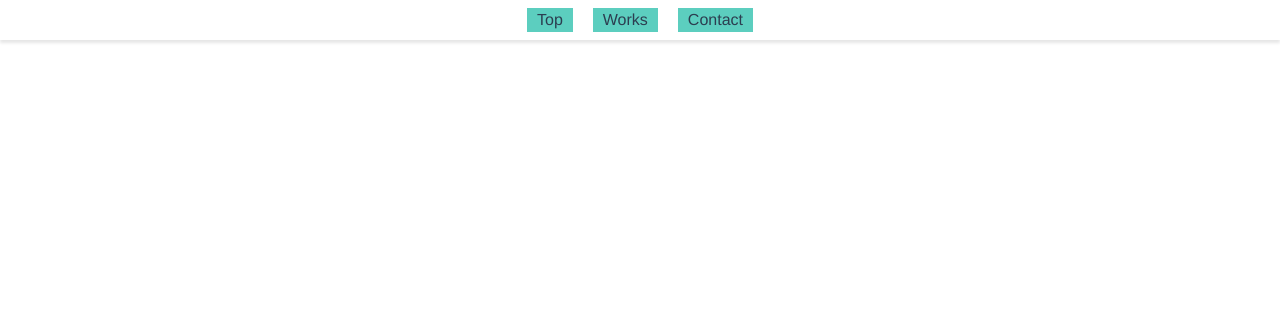
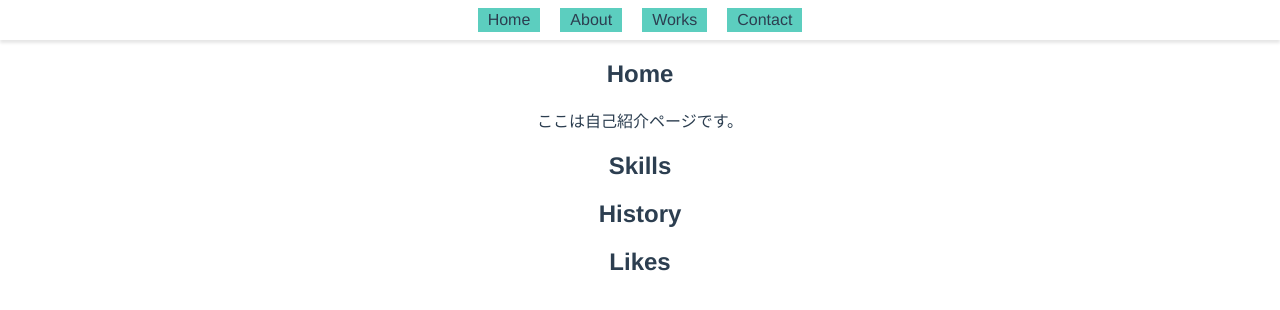
Before and after one commit to KoshiFutami/myDomain, a Vue app: page /#/home in a window 1280 px wide. Shown: the top 310 px of the page. Built offline with nearby package versions, Linux system fonts and the light colour scheme.

Commit message:
Add Home.vue and change route

```diff
--- a/src/App.vue
+++ b/src/App.vue
@@ -1,7 +1,8 @@
 <template>
   <div id="app">
     <div id="header">
-      <router-link to="/">Top</router-link>
+      <router-link to="/home">Home</router-link>
+      <router-link to="/about">About</router-link>
       <router-link to="/works">Works</router-link>
       <router-link to="/contact">Contact</router-link>
     </div>
--- /dev/null
+++ b/src/components/Home.vue
@@ -0,0 +1,19 @@
+<template>
+    <div>
+        <h2>Home</h2>
+        <p>ここは自己紹介ページです。</p>
+        <h2>Skills</h2>
+        <p></p>
+        <h2>History</h2>
+        <p></p>
+        <h2>Likes</h2>
+    </div>
+</template>
+
+<script>
+
+</script>
+
+<style>
+
+</style>
```
Also changed, not shown: src/router/index.js (+6 -1 lines).
